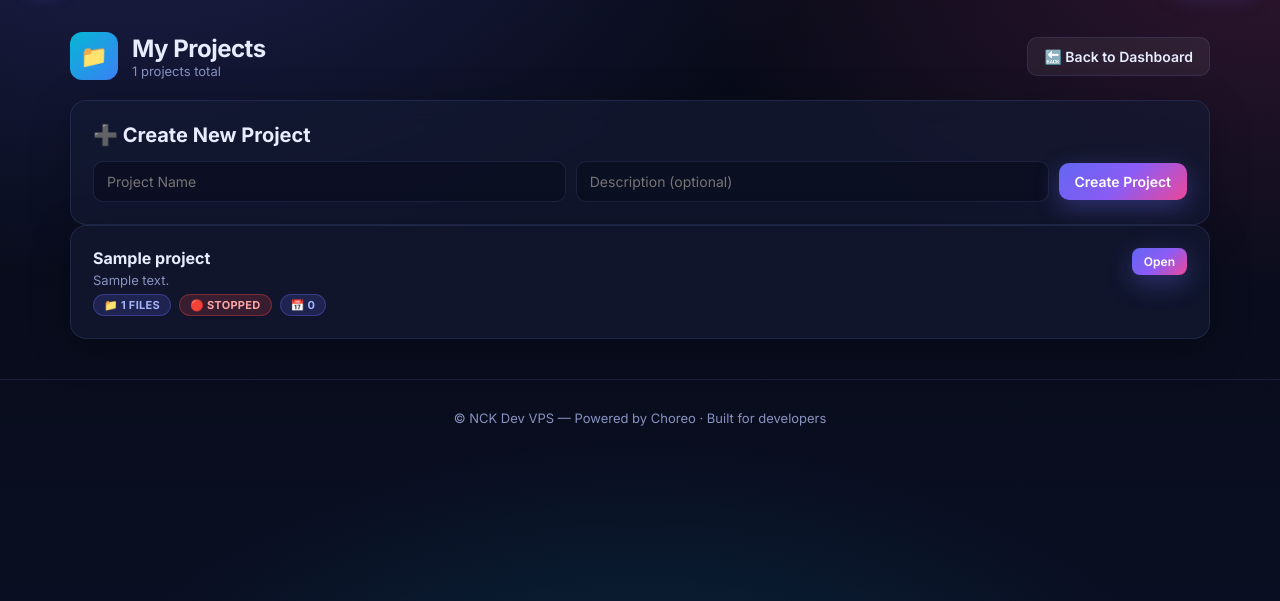
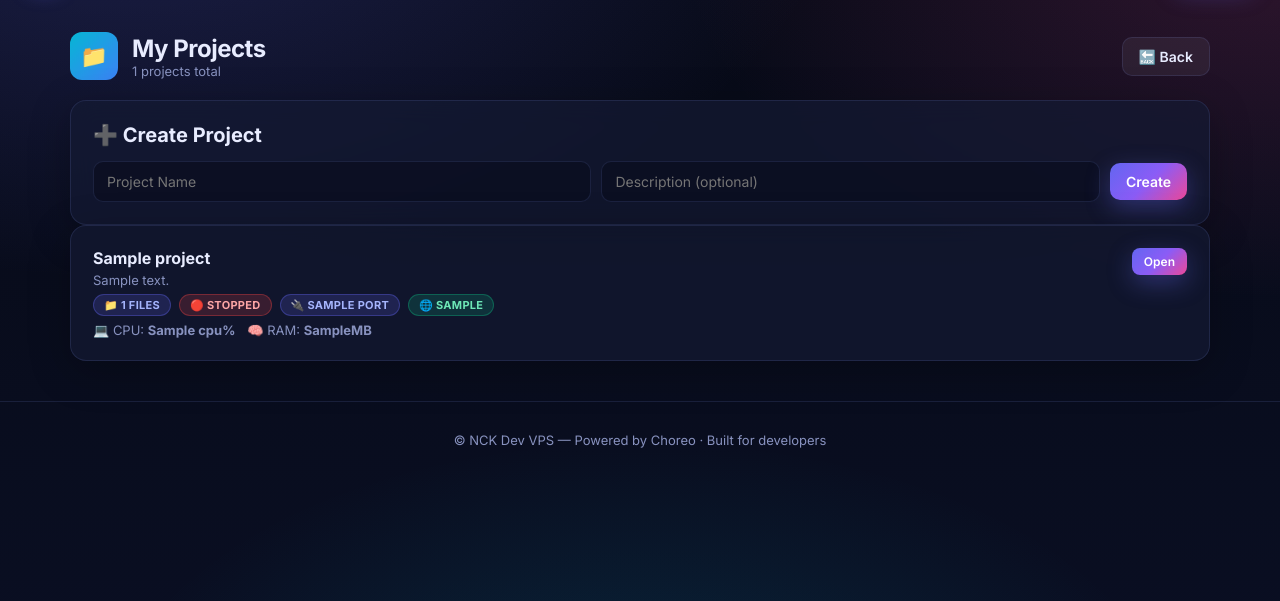
Before and after one commit to DarkLord813/nck-dev-vps, a Flask app: template templates/projects.html in a window 1280 px wide. Shown: the part 61-662 px from the top of the page. Run offline with Flask 3, Linux system fonts and the light colour scheme; the template is opened without the code that fills it: most values are stand-ins (such as "Sample title", 1, 10 or a date in 2020).

Commit message:
Refactor project page layout and labels

```diff
--- a/templates/projects.html
+++ b/templates/projects.html
@@ -10,29 +10,31 @@
         <p class="muted" style="margin:0">{{total_projects}} projects total</p>
       </div>
     </div>
-    <a href="/dashboard" class="btn btn-ghost">🔙 Back to Dashboard</a>
+    <a href="/dashboard" class="btn btn-ghost">🔙 Back</a>
   </div>
 
   <!-- Create Project -->
   <div class="card">
-    <h2>➕ Create New Project</h2>
+    <h2>➕ Create Project</h2>
     <form method="post" action="/project/create" class="row">
       <input name="name" placeholder="Project Name" required style="flex:1;min-width:150px">
       <input name="description" placeholder="Description (optional)" style="flex:1;min-width:150px">
-      <button class="btn btn-primary">Create Project</button>
+      <button class="btn btn-primary">Create</button>
     </form>
   </div>
 
-  <!-- Projects List -->
-  <div style="display:grid;grid-template-columns:repeat(auto-fit,minmax(300px,1fr));gap:18px">
+  <!-- Projects Grid -->
+  <div style="display:grid;grid-template-columns:repeat(auto-fit,minmax(320px,1fr));gap:18px">
     {% for pid, project in projects.items() %}
     <div class="card" style="{% if project.is_running %}border:2px solid rgba(16,185,129,0.5);{% endif %}">
       <div style="display:flex;justify-content:space-between;align-items:start;gap:10px">
-        <div>
+        <div style="flex:1">
           <h3 style="margin:0">{{project.name}}</h3>
           <p class="muted" style="font-size:13px;margin:4px 0">
             {{project.description or 'No description'}}
           </p>
+
+          <!-- Stats Row -->
           <div style="display:flex;gap:8px;flex-wrap:wrap;margin-top:6px">
             <span class="badge badge-subscription">📁 {{project.files|length}} files</span>
             {% if project.is_running %}
@@ -40,17 +42,30 @@
             {% else %}
             <span class="badge badge-off">🔴 Stopped</span>
             {% endif %}
+            {% if project.port %}
             <span class="badge" style="background:rgba(99,102,241,0.18);color:#a5b4fc;border:1px solid rgba(99,102,241,0.35)">
-              📅 {{ (project.created_at or 0)|int|string|truncate(20) }}
+              🔌 {{project.port}}
             </span>
+            {% endif %}
+            {% if project.custom_domain %}
+            <span class="badge" style="background:rgba(16,185,129,0.18);color:#6ee7b7;border:1px solid rgba(16,185,129,0.35)">
+              🌐 {{project.custom_domain}}
+            </span>
+            {% endif %}
+          </div>
+
+          <!-- CPU/RAM Usage -->
+          <div style="display:flex;gap:12px;margin-top:6px;font-size:12px">
+            <span class="muted">💻 CPU: <strong>{{ project.cpu or 0 }}%</strong></span>
+            <span class="muted">🧠 RAM: <strong>{{ project.ram_mb or 0 }}MB</strong></span>
           </div>
         </div>
         <a href="/project/{{pid}}" class="btn btn-primary btn-sm">Open</a>
       </div>
     </div>
     {% else %}
-    <div class="card" style="text-align:center;padding:40px">
-      <p class="muted" style="font-size:16px">No projects yet. Create your first project above!</p>
+    <div class="card" style="text-align:center;padding:40px;grid-column:1/-1">
+      <p class="muted" style="font-size:16px">No projects yet. Create one above!</p>
     </div>
     {% endfor %}
   </div>
```
